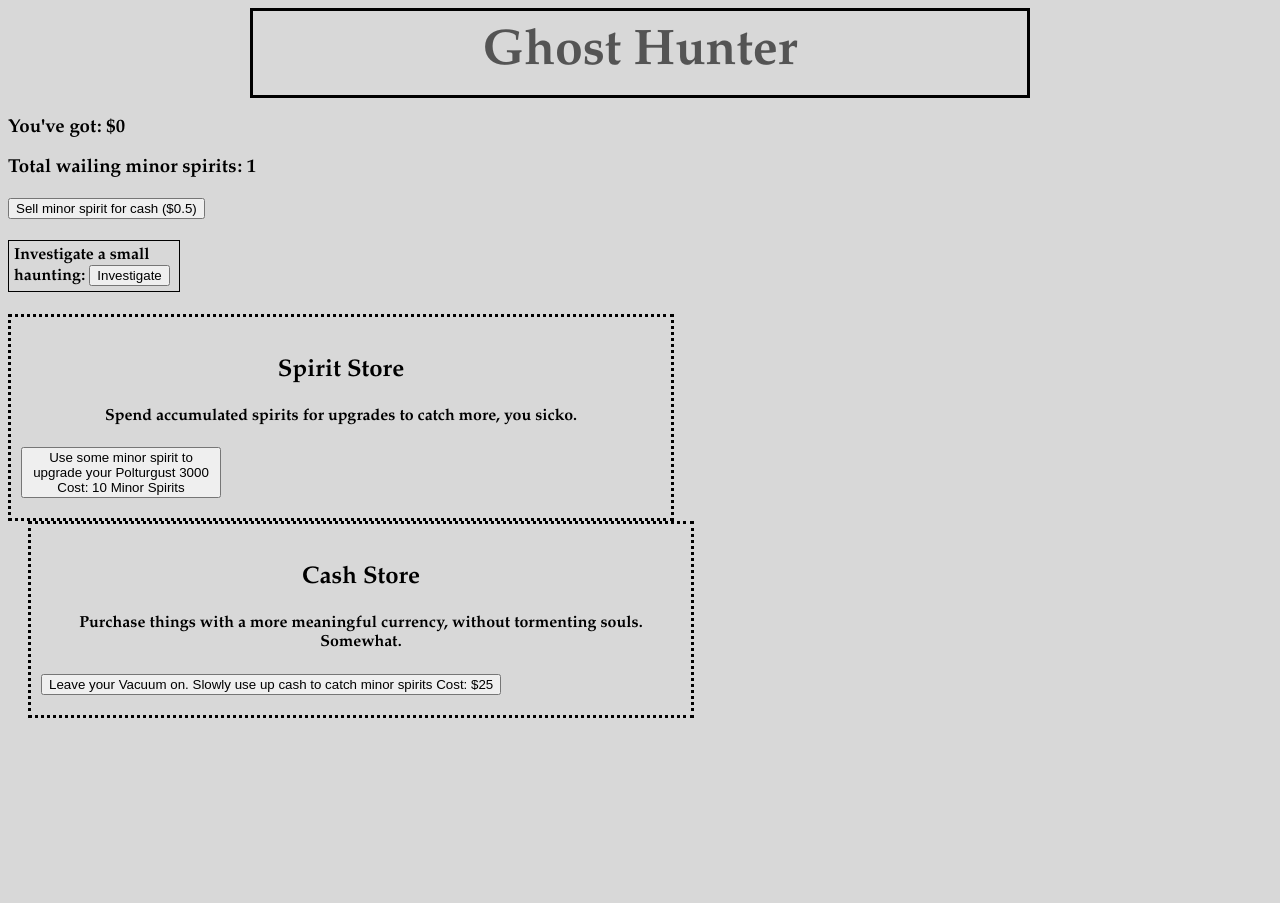
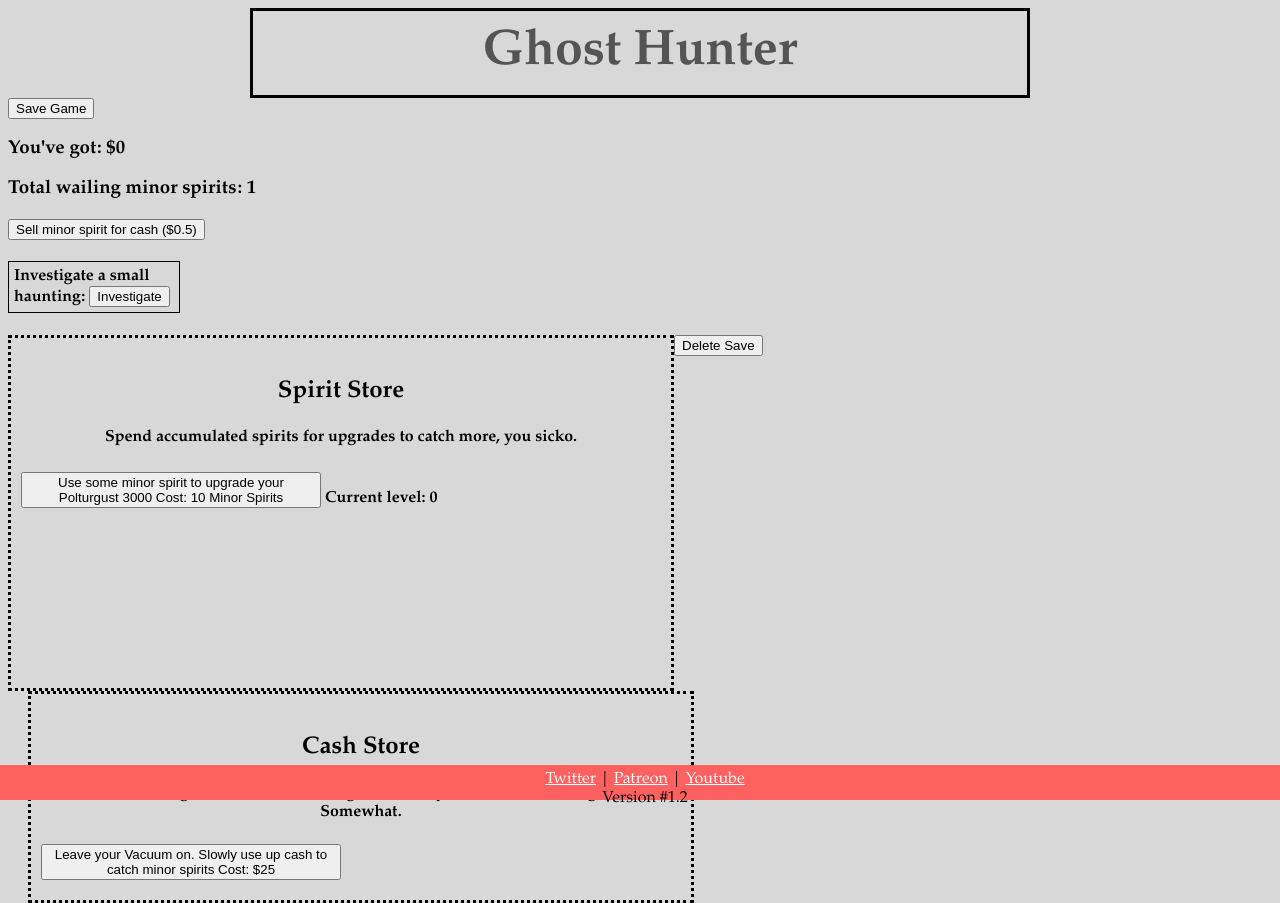
Before and after one commit to inefficientRodent/Ghostly-Ghosts, a plain HTML site: page index.html in a window 1280 px wide. Both pictures are taken after a click on the button "Investigate". Before the commit the page ends 800 px from the top, so only its background shows below. Drawn offline with Linux system fonts and the light colour scheme.

Commit message:
V 1.2
Added save + delete save, will fix locations at a later date
Some minor issues worked out

```diff
--- a/index.html
+++ b/index.html
@@ -15,6 +15,18 @@ h1 {
 	color: #545454;
 	padding: 12px;
 }
+
+.footer {
+	position:fixed;
+	left:0;
+	bottom:0;
+	width:100%;
+	padding:5px;
+	height:25px;
+	background-color:#ff6060;
+	color:black;
+	text-align:center;
+}
 </style>
 
 
@@ -22,6 +34,8 @@ h1 {
 
 <body>
 <h1 style="border:3px; border-style:solid; border-color:black; max-width:15em; align:center; margin:auto;" align=center color=grey>Ghost Hunter</h1>
+<!--Adding a manual save button since I'm a fuck up-->
+<button onclick="manualSave()" id="saveGame">Save Game</button>
 
 <h3 id="totalCash">You've got: $0</h3>
 
@@ -41,14 +55,15 @@ h1 {
 <!--                                                -->
 <!--THIS IS WHERE THE MONKEYS CAN PURCHASE UPGRADES.-->
 <!--                                                -->
-<div style="float:left;border:3px; border-style:dotted;width:40em;padding-left:10px;padding-right:10px;padding-top:20px;padding-bottom:20px"><h2 style="text-align:center">Spirit Store</h2>
-<h4 style="text-align:center">Spend accumulated spirits for upgrades to catch more, you sicko.</h4>
+<div style="float:left;border:3px; border-style:dotted;width:40em;padding-left:10px;padding-right:10px;padding-top:20px;padding-bottom:20px">
+	<h2 style="text-align:center">Spirit Store</h2>
+	<h4 style="text-align:center">Spend accumulated spirits for upgrades to catch more, you sicko.</h4>
 
 
-<button onclick="upgradeVacuum()" id="minorSpiritPerClickUpgrade" style="width:200px;">Use some minor spirit to upgrade your Polturgust 3000
-Cost: 10 Minor Spirits</button>
-
-
+	<div id="spiritStoreScroll" style="max-height:500px;height:200px; max-width:800px;overflow:auto;">
+		<button onclick="upgradeVacuum();" id="minorSpiritPerClickUpgrade" style="width:300px;">Use some minor spirit to upgrade your Polturgust 3000 Cost: 10 Minor Spirits</button>
+		<h4 id="vacuumLevel" style="display:inline-block">Current level: 0</h5>
+	</div>
 </div>
 
 <!--THIS IS THE MONEY STORE, WHERE YOU CAN SPEND MONEY. JESUS.-->
@@ -57,8 +72,16 @@ Cost: 10 Minor Spirits</button>
 <h4 style="text-align:center">Purchase things with a more meaningful currency, without tormenting souls. Somewhat.</h4>
 
 <!--FIRST AVAILABLE UPGRADE-->
-<button onclick="firstUpgrade()" id="shpFirst">Leave your Vacuum on. Slowly use up cash to catch minor spirits Cost: $25</button>
+<button onclick="firstUpgrade()" id="shpFirst" style="width:300px;">Leave your Vacuum on. Slowly use up cash to catch minor spirits Cost: $25</button>
+</div>
 
 <script src="main.js"></script>
+
+<button style="display:inline-block" onclick="deleteSave()" id="deleteSaveGame">Delete Save</button>
+<div class="footer">
+	<a href="https://twitter.com/inefficientRat" style="color:white">Twitter</a> | <a href="https://www.patreon.com/inefficientRodent" style="color:white">Patreon</a> | <a href="https://www.youtube.com/channel/UCcZ3Q-vh5B4KRjzANgPrzwA?view_as=subscriber" style="color:white">Youtube</a>
+	<br>
+	Version #1.2
+</div>
 </body>
 </html>
--- a/main.js
+++ b/main.js
@@ -7,6 +7,7 @@ var gameData = {
 	minorSpirit: 0,
 	mSpiritPerClick: 1,
 	vacuumUpgradeCost: 10,
+	vacuumLevel: 0,
 	pricePerMinorSpirit: 0.5,
 
 	apparition: 0,
@@ -26,6 +27,8 @@ var gameData = {
 
 function smallSpirit() {
 	gameData.minorSpirit = gameData.minorSpirit + gameData.mSpiritPerClick
+	//All time minor spirits
+	gameData.ATminorspirit = gameData.ATminorspirit + gameData.mSpiritPerClick
 	document.getElementById("totalMinor").innerHTML = "Total wailing minor spirits: " + (Math.round(gameData.minorSpirit * 100) / 100)
 }
 
@@ -58,9 +61,14 @@ function upgradeVacuum() {
 		//Calc for increasing the cost of vacuum upgrade
 		gameData.vacuumUpgradeCost = gameData.vacuumUpgradeCost * 1.25
 
+		//Increment Vacuum level
+		gameData.vacuumLevel += 1
 
+		//Updating elements
 		document.getElementById("totalMinor").innerHTML = "Total wailing minor spirits: " + (Math.round(gameData.minorSpirit * 100) / 100)
 		document.getElementById("minorSpiritPerClickUpgrade").innerHTML = "Use some minor spirit to upgrade your Polturgust 3000 Cost: " + (Math.round(gameData.vacuumUpgradeCost * 100) / 100) + " Minor Spirits"
+		document.getElementById("vacuumLevel").innerHTML = "Current level: " + gameData.vacuumLevel
+
 	}
 }
 
@@ -74,26 +82,73 @@ function upgradeVacuum() {
 function firstUpgrade() {
 	if (gameData.cash >= 25) {
 		document.getElementById("shpFirst").disabled = true;
+
 	}
 }
 
 
-
+//Technical game bullshit
 var mainGameLoop = window.setInterval(function() {
 	//IF MINOR SPIRIT IS ABOVE 10, THEN ELEMENT WILL BE SHOWN, TADAA.
-	if (gameData.minorSpirit >= 10) {
+	if (gameData.ATminorspirit >= 10) {
 		document.getElementById("sellMoreMinorSpirit").style.display = "inline-block";
 	}
-
-
 
 }, 1000)
 
 var saveGameLoop = window.setInterval(function() {
-	localStorage.setItem('ghostlyGhouls', JSON.stringify(gameData))
-}, 15000)
+	localStorage.setItem('ghostlyGhoulsSave', JSON.stringify(gameData))
+}, 300000)
+
+function manualSave() {
+	localStorage.setItem('ghostlyGhoulsSave', JSON.stringify(gameData))
+}
+
+function deleteSave() {
+	localStorage.removeItem('ghostlyGhoulsSave')
+	//Renewing variables to base numbers and also the displays. There has GOT to be an easier way to do this but oh fucking well.
+	gameData.minorSpirit= 0,
+	gameData.mSpiritPerClick= 1,
+	gameData.vacuumUpgradeCost= 10,
+	gameData.vacuumLevel= 0,
+	gameData.pricePerMinorSpirit= 0.5,
+
+	gameData.apparition= 0,
+
+	gameData.ghost= 0,
+
+	gameData.cash= 0,
+
+	//FOLLOWING VARIABLES ARE FOR "ALL TIME" STAT
+	gameData.ATcash= 0,
+	gameData.ATminorspirit= 0,
+	gameData.ATapparition= 0,
+	gameData.ATghost= 0
 
 
+	//Display resets
+	document.getElementById("shpFirst").disabled = false;
+	document.getElementById("sellMoreMinorSpirit").style.display = "none";
+	document.getElementById("totalMinor").innerHTML = "Total wailing minor spirits: " + (Math.round(gameData.minorSpirit * 100) / 100)
+	document.getElementById("minorSpiritPerClickUpgrade").innerHTML = "Use some minor spirit to upgrade your Polturgust 3000 Cost: " + (Math.round(gameData.vacuumUpgradeCost * 100) / 100) + " Minor Spirits"
+	document.getElementById("vacuumLevel").innerHTML = "Current level: " + gameData.vacuumLevel
+}
+
+var savegame = JSON.parse(localStorage.getItem("ghostlyGhoulsSave"))
+if (savegame !== null) {
+	gameData = savegame
+
+	//Ensuring the game correctly loads all variables into the page immediately.
+	if (gameData.ATminorspirit >= 10) {
+		document.getElementById("sellMoreMinorSpirit").style.display = "inline-block";
+	}
+	document.getElementById("shpFirst").disabled = false;
+	document.getElementById("sellMoreMinorSpirit").style.display = "none";
+	document.getElementById("totalMinor").innerHTML = "Total wailing minor spirits: " + (Math.round(gameData.minorSpirit * 100) / 100)
+	document.getElementById("minorSpiritPerClickUpgrade").innerHTML = "Use some minor spirit to upgrade your Polturgust 3000 Cost: " + (Math.round(gameData.vacuumUpgradeCost * 100) / 100) + " Minor Spirits"
+	document.getElementById("vacuumLevel").innerHTML = "Current level: " + gameData.vacuumLevel
+	document.getElementById("totalCash").innerHTML = " You've got: $" + gameData.cash
+}
 
 
 
```
